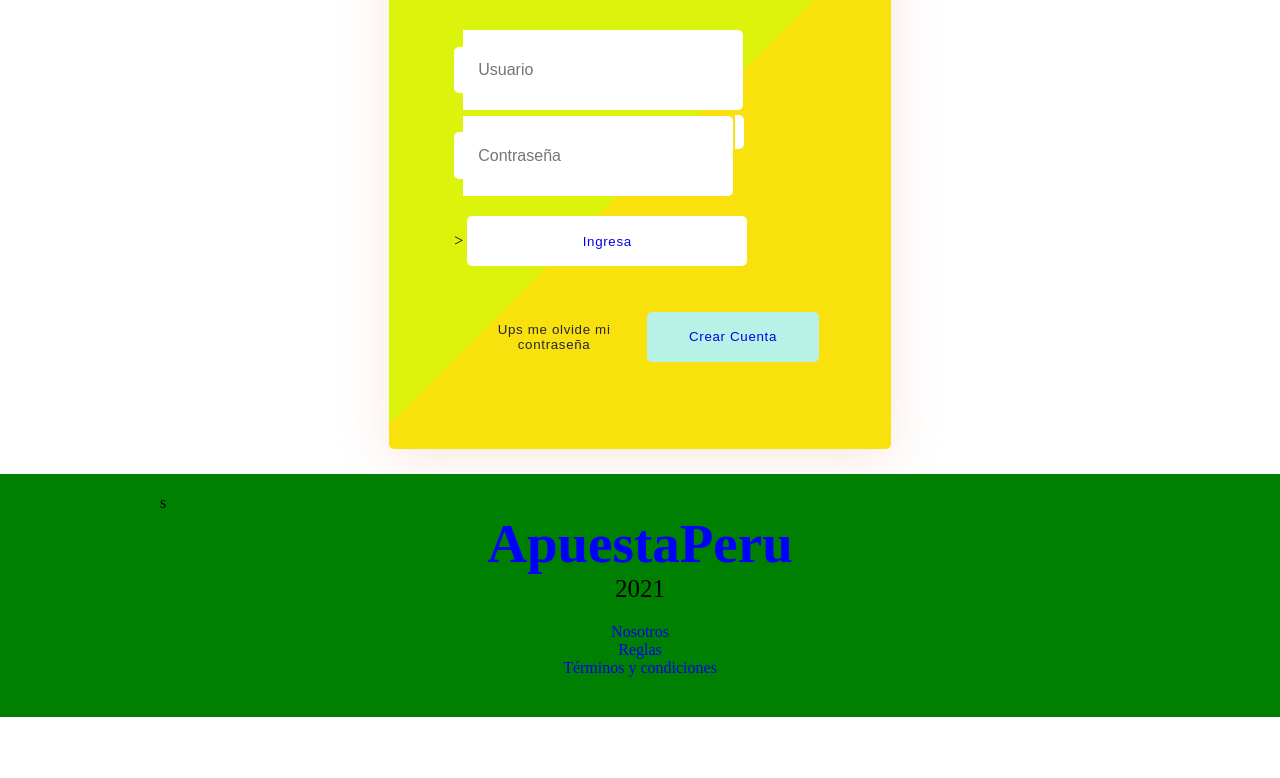
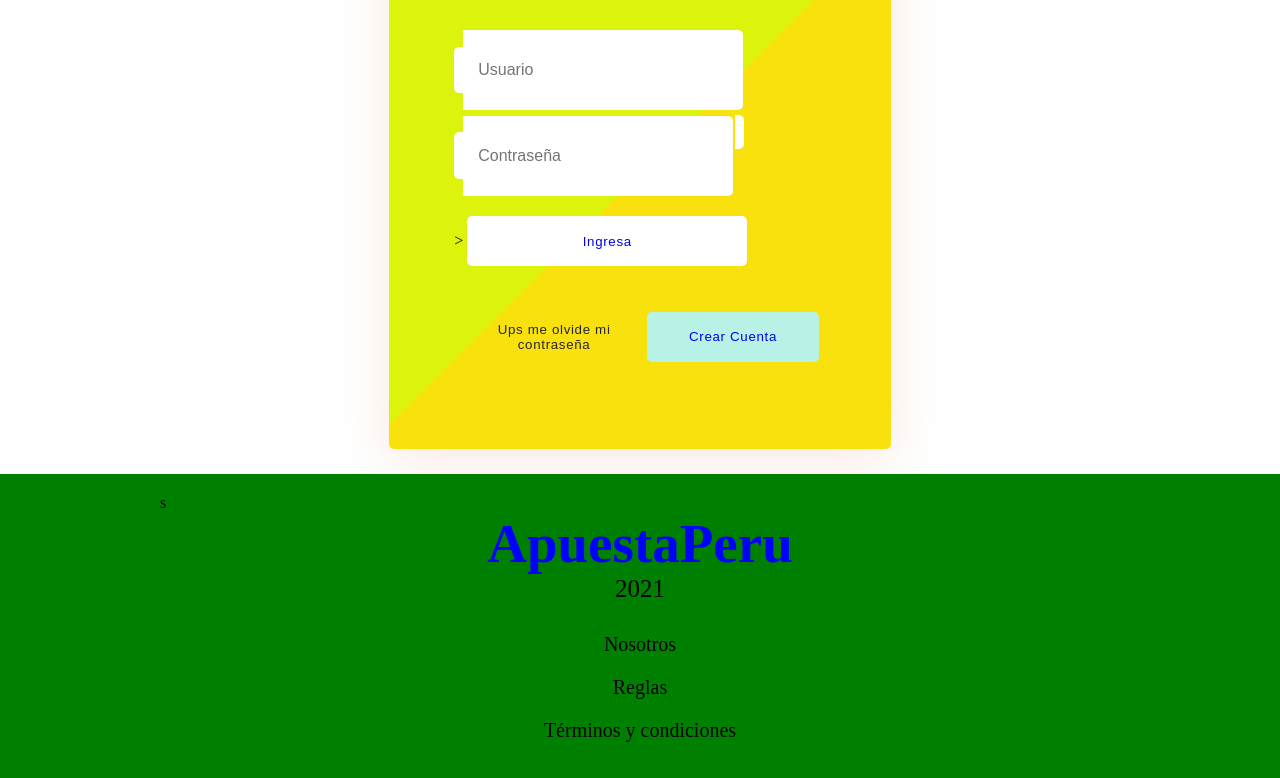
Before and after one commit to CesarBendezu/Proyecto, a website: page sesion.html in a window 1280 px wide. Shown: the part 254-1032 px from the top of the page. Before the commit the page ends 971 px from the top, so only its background shows below. Drawn offline with Linux system fonts and the light colour scheme.

Commit message:
commit 12

```diff
--- a/sesion.html
+++ b/sesion.html
@@ -56,13 +56,13 @@
                 <p>2021</p>
             </div>
             <div class="tyc">
-                <div class="cuad">
+                <div class="Plantilla">
                     <a href="nosotros.html">Nosotros</a>
                 </div>
-                <div class="cuad">
+                <div class="Plantilla">
                     <a href="reglas.html">Reglas</a>
                 </div>
-                <div class="cuad">
+                <div class="Plantilla">
                     <a href="tyc.html">Términos y condiciones</a>
                 </div>
             </div>
```
